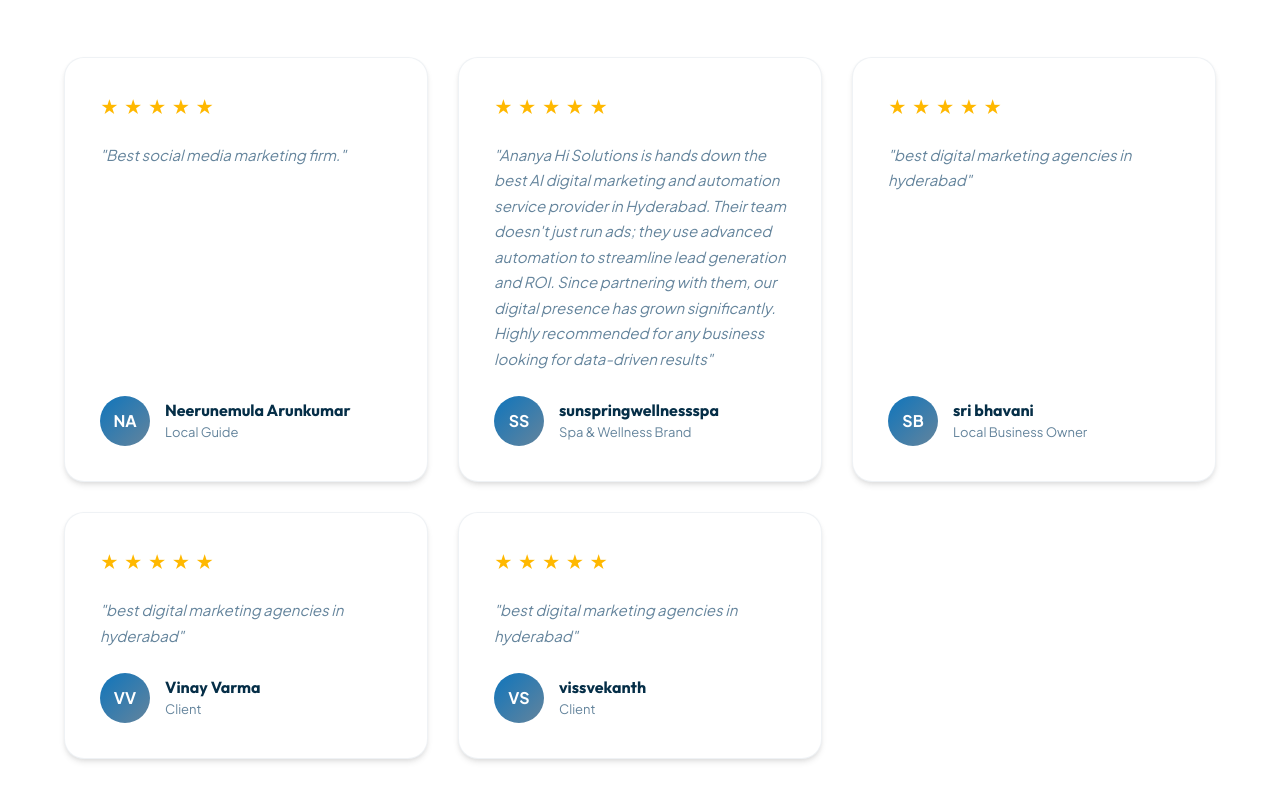
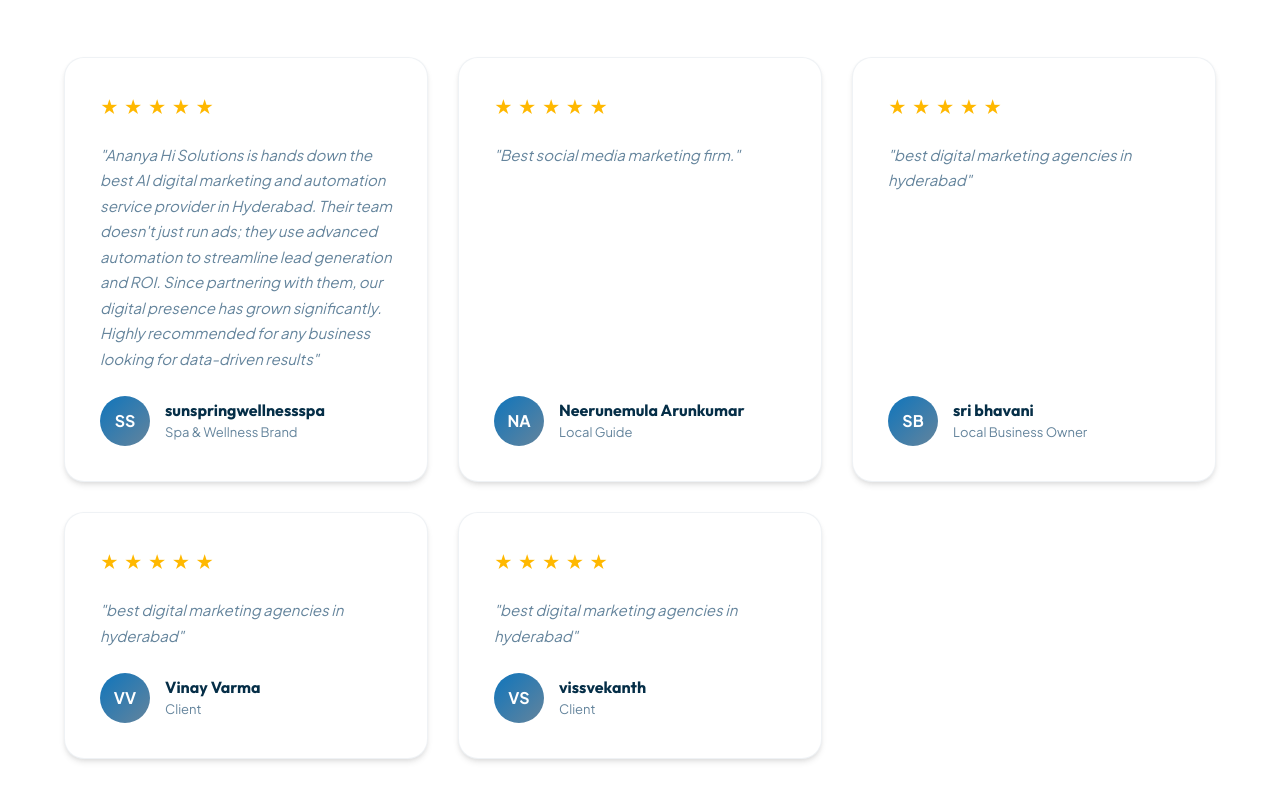
Before and after one commit to Vedabhavishya/AnanyaHiSolutions, a Next.js app: page / in a window 1280 px wide. Shown: the part 4770-5570 px from the top of the page. Built offline with nearby package versions, Linux system fonts and the light colour scheme.

Commit message:
chore: swap order of first two Google reviews on homepage

```diff
--- a/src/app/page.js
+++ b/src/app/page.js
@@ -531,18 +531,18 @@
   // Reviews State
   const reviews = [
     {
+      name: "sunspringwellnessspa",
+      role: "Spa & Wellness Brand",
+      stars: 5,
+      text: "Ananya Hi Solutions is hands down the best AI digital marketing and automation service provider in Hyderabad. Their team doesn't just run ads; they use advanced automation to streamline lead generation and ROI. Since partnering with them, our digital presence has grown significantly. Highly recommended for any business looking for data-driven results",
+      initials: "SS",
+    },
+    {
       name: "Neerunemula Arunkumar",
       role: "Local Guide",
       stars: 5,
       text: "Best social media marketing firm.",
       initials: "NA",
-    },
-    {
-      name: "sunspringwellnessspa",
-      role: "Spa & Wellness Brand",
-      stars: 5,
-      text: "Ananya Hi Solutions is hands down the best AI digital marketing and automation service provider in Hyderabad. Their team doesn't just run ads; they use advanced automation to streamline lead generation and ROI. Since partnering with them, our digital presence has grown significantly. Highly recommended for any business looking for data-driven results",
-      initials: "SS",
     },
     {
       name: "sri bhavani",
```
